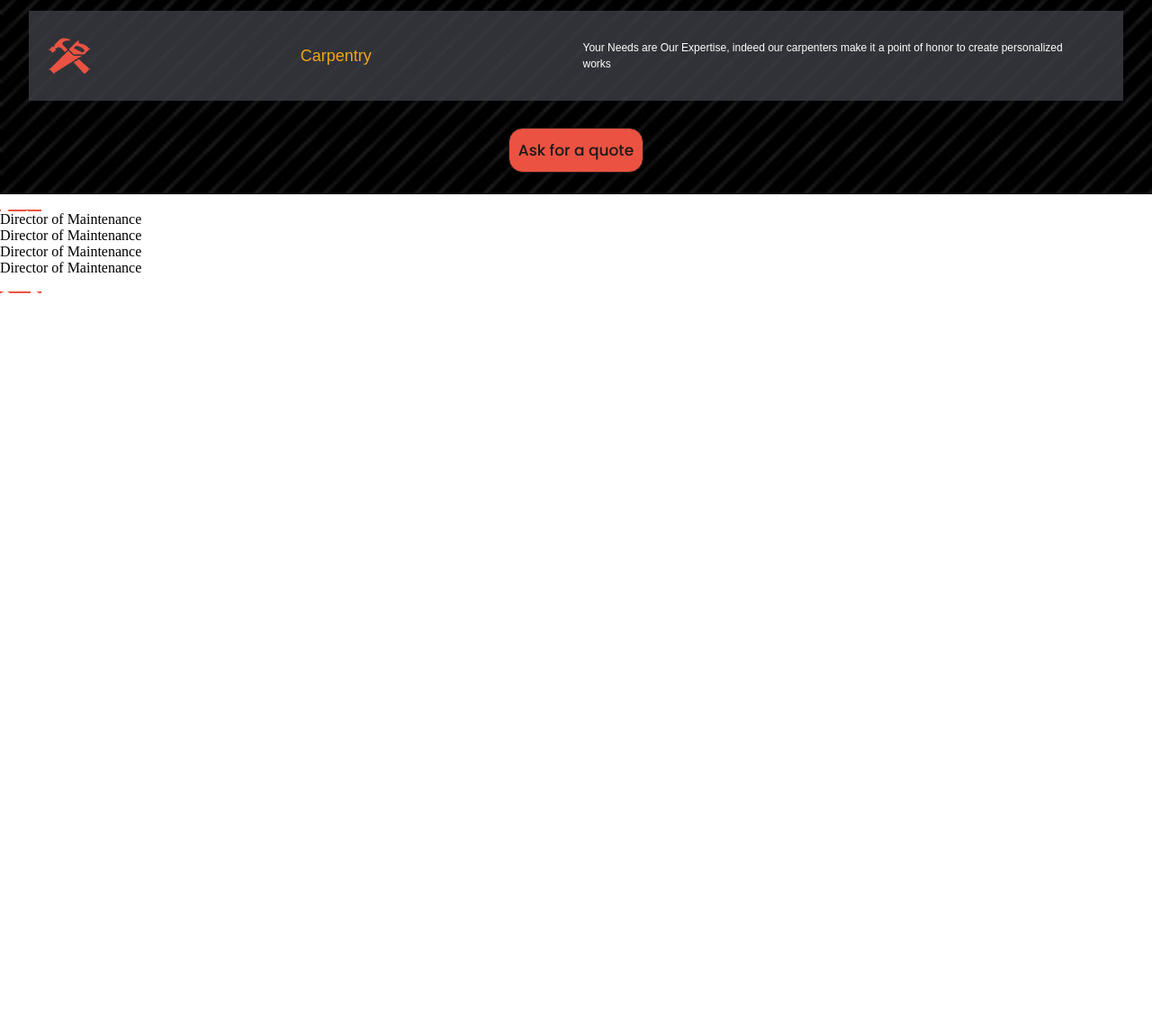
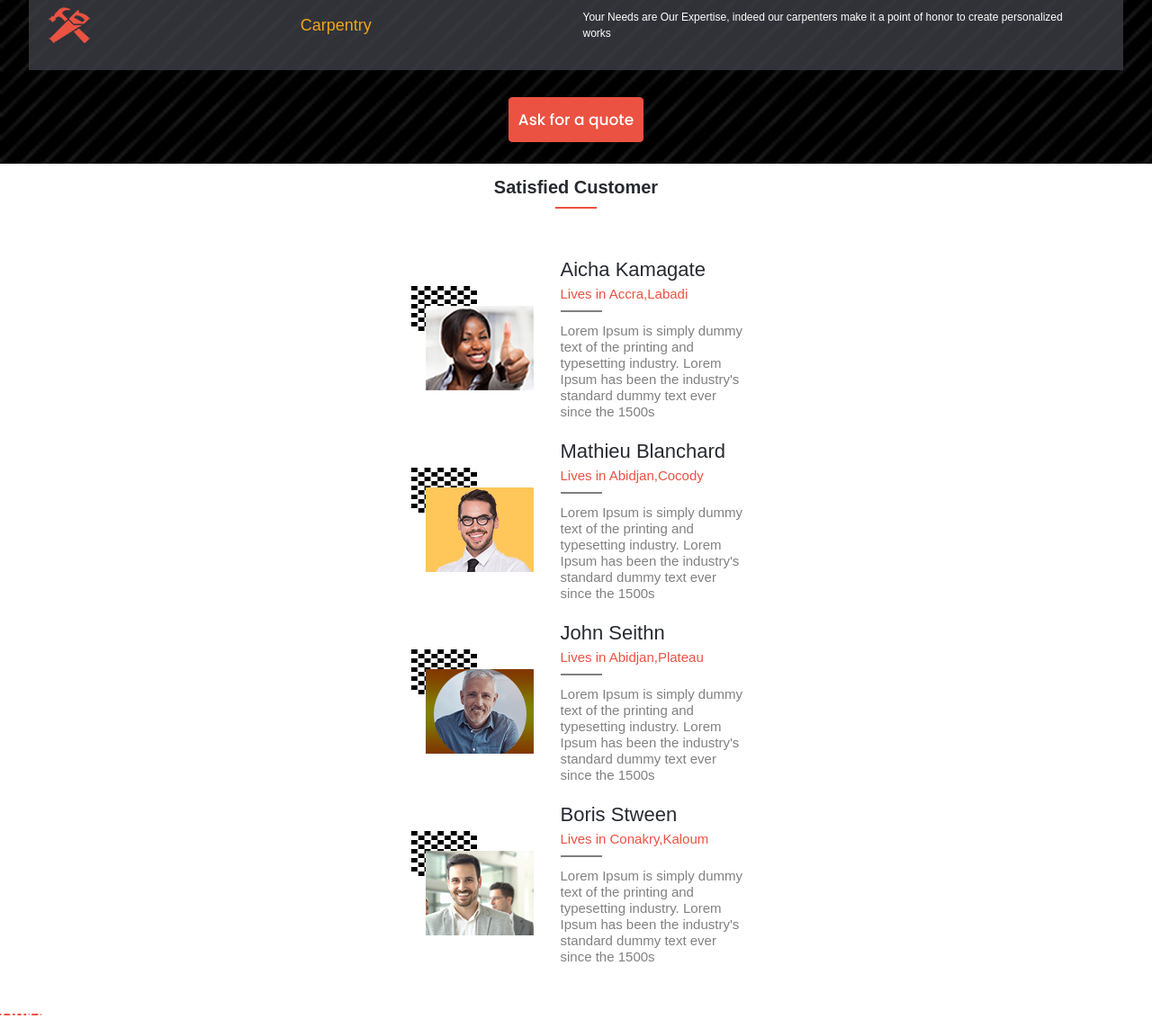
Before and after one commit to massaillon/home-care, a website: page index.html in a window 1280 px wide. Shown: the part 892-2035 px from the top of the page at 90% size. Before the commit the page ends 1232 px from the top, so only its background shows below. Drawn offline with Linux system fonts and the light colour scheme; a web font is replaced by a local one.

Commit message:
Milestone 2,Update CSS and HTML file,add style to the feature section

```diff
--- a/index.html
+++ b/index.html
@@ -44,7 +44,6 @@
         <section class="headline-container">
             <h1>Building construction<br>
                 repair and maintenance of premises</h1>
-                <div class="hammer-vector"></div>
                 <div class="headline-paragraph-container">
                 <p>Our company can intervene in all trades
                     or in separate trades according to the choices of the client
@@ -98,72 +97,95 @@
 </div>
 </section>
 <section class="featured-speaker-container">
-    <h4 class="section-title"> Featured Speakers</h4>
+    <h4 class="section-title"> Satisfied Customer</h4>
     <div class="section-title-underline-bar"></div>
+
+    <div class="featured-speaker-stack-container">
 
     <div class="featured-speaker-stack">
         <div class="featured-speaker-stack-picture-container">
+            <div class="speaker-stack-picture">
             <div class="speaker-stack-picture-backdrop"></div>
-            <div class="speaker-stack-picture"></div>
+            <img src="./images/Mobile/satisfied-customer.png" alt=" ">
+        </div>
         </div>
         <div class="featured-speaker-stack-text-container">
-            <div class="featured-speaker-stack-text-title"></div>
+            <div class="featured-speaker-stack-text-title">Aicha Kamagate</div>
             <div class="featured-speaker-introduction">
-                <p>Director of Maintenance</p>
+                <p>Lives in Accra,Labadi</p>
             </div>
+            <div class="section-title-underline-bar"></div>
             <div class="featured-speaker-stack-description">
-                <p></p>
+                <p>Lorem Ipsum is simply dummy text of the printing and
+                    typesetting industry. Lorem Ipsum has been the industry's standard
+                     dummy text ever since the 1500s</p>
             </div>
         </div>
     </div>
 
     <div class="featured-speaker-stack">
         <div class="featured-speaker-stack-picture-container">
+            <div class="speaker-stack-picture">
             <div class="speaker-stack-picture-backdrop"></div>
-            <div class="speaker-stack-picture"></div>
+            <img src="./images/Mobile/satisfied-customer-2.png" alt=" ">
+        </div>
         </div>
         <div class="featured-speaker-stack-text-container">
-            <div class="featured-speaker-stack-text-title"></div>
+            <div class="featured-speaker-stack-text-title">Mathieu Blanchard</div>
             <div class="featured-speaker-introduction">
-                <p>Director of Maintenance</p>
+                <p>Lives in Abidjan,Cocody</p>
             </div>
+            <div class="section-title-underline-bar"></div>
             <div class="featured-speaker-stack-description">
-                <p></p>
+                <p>Lorem Ipsum is simply dummy text of the printing and
+                    typesetting industry. Lorem Ipsum has been the industry's standard
+                     dummy text ever since the 1500s</p>
             </div>
         </div>
     </div>
 
     <div class="featured-speaker-stack">
         <div class="featured-speaker-stack-picture-container">
+            <div class="speaker-stack-picture">
             <div class="speaker-stack-picture-backdrop"></div>
-            <div class="speaker-stack-picture"></div>
+            <img src="./images/Mobile/satisfied-customer-3.png" alt=" ">
+        </div>
         </div>
         <div class="featured-speaker-stack-text-container">
-            <div class="featured-speaker-stack-text-title"></div>
+            <div class="featured-speaker-stack-text-title">John Seithn</div>
             <div class="featured-speaker-introduction">
-                <p>Director of Maintenance</p>
+                <p>Lives in Abidjan,Plateau</p>
             </div>
+            <div class="section-title-underline-bar"></div>
             <div class="featured-speaker-stack-description">
-                <p></p>
+                <p>Lorem Ipsum is simply dummy text of the printing and
+                    typesetting industry. Lorem Ipsum has been the industry's standard
+                     dummy text ever since the 1500s</p>
             </div>
         </div>
     </div>
 
     <div class="featured-speaker-stack">
         <div class="featured-speaker-stack-picture-container">
+            <div class="speaker-stack-picture">
             <div class="speaker-stack-picture-backdrop"></div>
-            <div class="speaker-stack-picture"></div>
+            <img src="./images/Mobile/satisfied-customer-4.png" alt=" ">
+        </div>
         </div>
         <div class="featured-speaker-stack-text-container">
-            <div class="featured-speaker-stack-text-title"></div>
+            <div class="featured-speaker-stack-text-title">Boris Stween</div>
             <div class="featured-speaker-introduction">
-                <p>Director of Maintenance</p>
+                <p>Lives in Conakry,Kaloum</p>
             </div>
+            <div class="section-title-underline-bar"></div>
             <div class="featured-speaker-stack-description">
-                <p></p>
+                <p>Lorem Ipsum is simply dummy text of the printing and
+                    typesetting industry. Lorem Ipsum has been the industry's standard
+                     dummy text ever since the 1500s</p>
             </div>
         </div>
     </div>
+</div>
 </section>
 
 <!-- The Partner section -->
--- a/style.css
+++ b/style.css
@@ -18,7 +18,7 @@ body {
 /* Header Section styling */
 
 .header-image {
-  background-color: rgba(229, 229, 229, 0.9);
+  background-color: rgba(222, 222, 222, 0.9);
 }
 
 .home-header {
@@ -37,6 +37,7 @@ body {
   justify-content: space-between;
   margin-left: 20px;
   margin-top: 10px;
+  position: fixed;
 }
 
 .logo {
@@ -129,6 +130,8 @@ body {
 
 /* Main section Styling */
 
+/* Our Solutions Styling */
+
 .solution-container {
   display: flex;
   flex-direction: column;
@@ -145,8 +148,9 @@ body {
   flex: 1;
   color: white;
   align-self: center;
-  font-family: 'COCOGOOSE', sans-serif;
+  font-family: 'cocogose', sans-serif;
   margin-top: 15px;
+  font-size: 20px;
 }
 
 .section-title-underline-bar {
@@ -206,15 +210,15 @@ body {
 
 .button-ask-quote {
   display: flex;
-  border: 1px solid;
+  border: 1px solid rgba(236, 82, 66);
   flex-direction: column;
   height: 50px;
   width: 150px;
-  border-radius: 16px;
+  border-radius: 4px;
   justify-content: center;
   align-items: center;
   align-self: center;
-  color: #1b1a19;
+  color: white;
   background-color: rgba(236, 82, 66, 1);
   font-family: "Poppins", sans-serif;
   font-style: normal;
@@ -224,3 +228,121 @@ body {
   margin-bottom: 24px;
   transition: all 200ms ease-in-out;
 }
+
+/* Feature section styling */
+
+.featured-speaker-container {
+  display: flex;
+  flex-direction: column;
+  align-items: center;
+  justify-content: center;
+  width: 100%;
+  height: 100%;
+}
+
+.featured-speaker-container .section-title {
+  display: flex;
+  flex: 1;
+  color: #272a31;
+  align-self: center;
+  font-family: 'cocogose', sans-serif;
+  margin-top: 15px;
+  font-size: 20px;
+}
+
+.featured-speaker-container .section-title-underline-bar {
+  width: 46px;
+  height: 2px;
+  align-self: center;
+  background-color: rgba(236, 82, 66, 1);
+  margin-top: 10px;
+}
+
+.featured-speaker-stack-container {
+  display: flex;
+  flex-direction: column;
+  justify-content: center;
+  align-items: center;
+  gap: 5px;
+  margin-top: 70px;
+  align-self: center;
+}
+
+.featured-speaker-stack {
+  display: flex;
+  width: 680px;
+  padding: 1rem;
+  margin-bottom: 1rem;
+  justify-content: center;
+  margin-left: 132px;
+  margin-top: -31px;
+}
+
+.featured-speaker-stack-picture-container {
+  display: flex;
+  align-items: center;
+}
+
+.speaker-stack-picture {
+  display: flex;
+  margin-top: 20px;
+  z-index: 9;
+}
+
+/* To Make the CHEST background style */
+
+.speaker-stack-picture-backdrop {
+  background: repeating-conic-gradient(#fff 0deg 90deg, #000 0 180deg) 0 0/20% 20%;
+  margin: -40px;
+  padding: 10px;
+  height: min(20vw, 50px);
+  width: min(20vw, 73px);
+  z-index: 4;
+  transition: all 0.3s ease-in-out;
+  margin-left: -33px;
+  margin-top: -22px;
+  margin-right: -57px;
+}
+
+.featured-speaker-stack-picture-container img {
+  z-index: 9;
+}
+
+.featured-speaker-stack-text-container {
+  display: flex;
+  flex-direction: column;
+  margin-left: 30px;
+  font-family: 'cocogose', sans-serif;
+  width: 300px;
+}
+
+.featured-speaker-stack-text-title {
+  font-size: 22px;
+  color: #272a31;
+}
+
+.featured-speaker-introduction {
+  margin-top: 5px;
+  color: rgba(236, 82, 66, 1);
+  font-size: 15px;
+}
+
+.featured-speaker-stack-text-container .section-title-underline-bar {
+  width: 46px;
+  height: 2px;
+  align-self: baseline;
+  background-color: grey;
+}
+
+.featured-speaker-stack-description {
+  font-size: 15px;
+  color: grey;
+  padding-right: 76px;
+  margin-right: 15px;
+  margin-top: 12px;
+}
+
+.featured-speaker-stack-description p {
+  line-height: 18px;
+  font-weight: lighter;
+}
```
Also changed, not shown: images/Mobile/hire_us.png (added), images/Mobile/iconbox_01.jpg (added), images/Mobile/images.jpg (added), images/Mobile/satisfied-customer-2.png (added), images/Mobile/satisfied-customer-3.png (added), images/Mobile/satisfied-customer-4.png (added), images/Mobile/satisfied-customer.jpg (added), images/Mobile/satisfied-customer.png (added), images/Mobile/user_02.png (added), images/Mobile/user_03.png (added), 4 other files.
